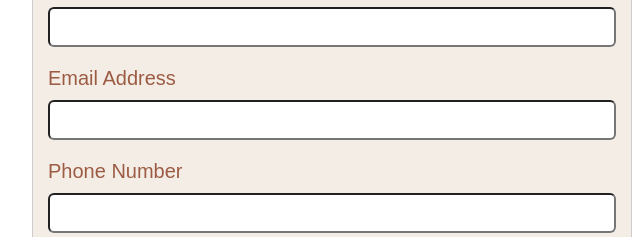
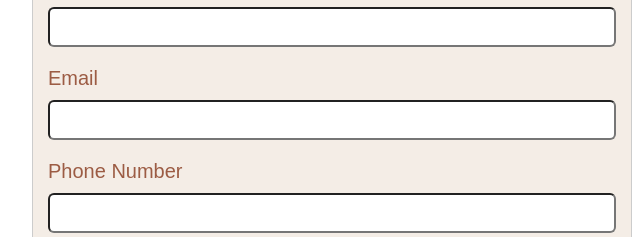
Before and after one commit to Validate-form/Validate-Form, a plain HTML site: page index.html in a window 1280 px wide. Shown: the part 159-396 px from the top of the page, 308-948 px from the left. Drawn offline with Linux system fonts and the light colour scheme.

Commit message:
Update index.html
Changed few Lines

```diff
--- a/index.html
+++ b/index.html
@@ -3,7 +3,7 @@
 <head>
     <meta charset="UTF-8">
     <meta name="viewport" content="width=device-width, initial-scale=1.0">
-    <title>Validation form</title>
+    <title>Validate form</title>
     <link rel="stylesheet" href="Css/style.css">
 </head>
 <body>
@@ -13,7 +13,7 @@
         <input type="text" id="fullname" required style="width:100%;height: 40px;font-size: 16px;border-radius: 6px;">
         <div class="error" id="nameError"></div>
 
-        <label>Email Address</label>
+        <label>Email</label>
         <input type="email" id="email" required style="width:100%;height: 40px;font-size: 16px;border-radius: 6px;">
         <div class="error" id="emailError"></div>
 
```
